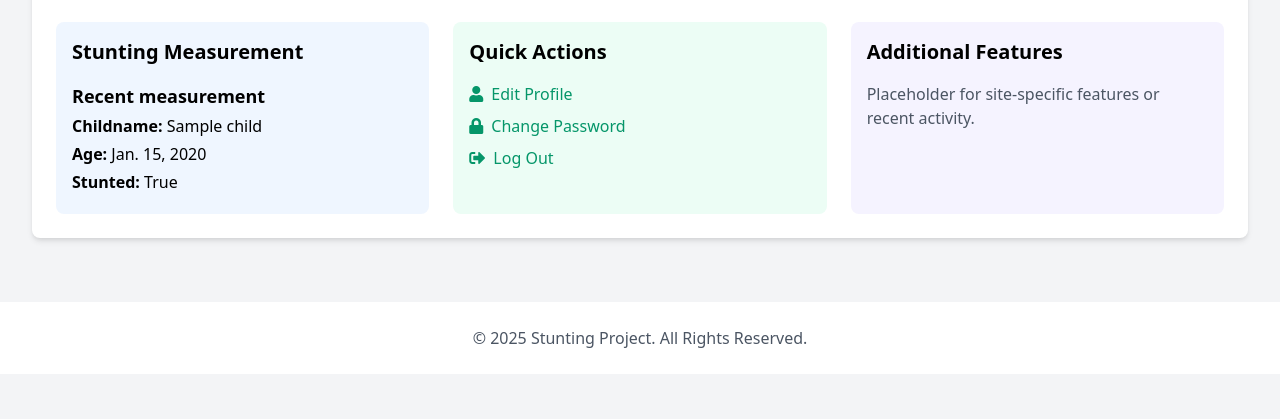
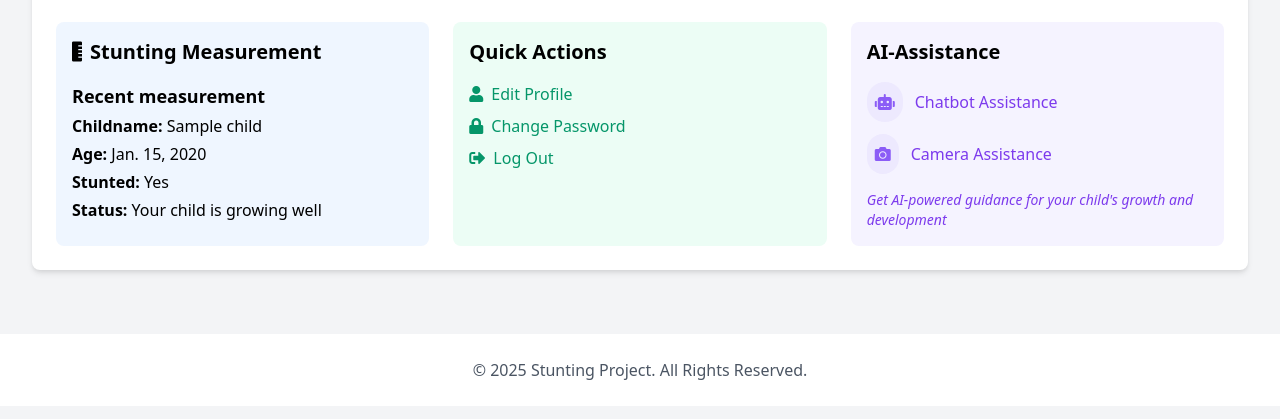
Before and after one commit to gabrieljumanne/Stunting_AI_system, a Django app: template dashbord/templates/dashbord/parent.html in a window 1280 px wide. Shown: the part 158-577 px from the top of the page. Run offline with Django 5.2, Linux system fonts and the light colour scheme; the template is opened without the code that fills it: values that come from a table or form of the project are taken from there, others are empty; tables that the repository leaves empty hold one stand-in row (values such as "Sample post").

Commit message:
modified dashbord

```diff
--- a/dashbord/templates/dashbord/parent.html
+++ b/dashbord/templates/dashbord/parent.html
@@ -7,12 +7,23 @@
         <!-- Dashboard Quick Access -->
         <div class="grid grid-cols-1 md:grid-cols-3 gap-6">
             <div class="bg-blue-50 p-4 rounded-lg">
-                <h2 class="text-xl font-semibold mb-4">Stunting Measurement</h2>
+                <a href="{% url 'measurement:child_register' %}" class="hover:text-blue-600 block">
+                    <h2 class="text-xl font-semibold mb-4 flex items-center">
+                        <i class="fas fa-ruler-vertical mr-2"></i>Stunting Measurement
+                    </h2>
+                </a>
                 <div>
                     <h3 class="text-lg font-semibold mb-1">Recent measurement</h3>
                     <p class="my-1"><strong>Childname:</strong> {{ latest_child.name }}</p>
                     <p class="my-1"><strong>Age:</strong> {{ latest_child.date_of_birth }}</p>
-                    <p class="my-1"><strong>Stunted:</strong> {{ latest_child_result.is_stunted}}</p>
+                    {%if latest_child_result.is_stunted%}
+                    <p class="my-1"><strong>Stunted:</strong> Yes</p>
+                    <p class="my-1"><strong>Status:</strong> Your child is growing well</p>
+
+                    {%else%}
+                        <p class="my-1"><strong>Stunted:</strong> No</p>
+                        <p class="my-1"><strong>Status:</strong> Your child growth is not well visit medical assistance</p>
+                    {%endif%}
                 </div>
             </div>
 
@@ -41,8 +52,28 @@
             </div>
 
             <div class="bg-purple-50 p-4 rounded-lg">
-                <h2 class="text-xl font-semibold mb-4">Additional Features</h2>
-                <p class="text-gray-600">Placeholder for site-specific features or recent activity.</p>
+                <h2 class="text-xl font-semibold mb-4">AI-Assistance</h2>
+                <ul class="space-y-3">
+                    <li>
+                        <a href="#" class="flex items-center text-purple-600 hover:text-purple-800 transition-colors group">
+                            <div class="bg-purple-100 p-2 rounded-full mr-3 group-hover:bg-purple-200">
+                                <i class="fas fa-robot text-purple-500"></i>
+                            </div>
+                            <span>Chatbot Assistance</span>
+                            <i class="fas fa-chevron-right ml-auto opacity-0 group-hover:opacity-100 transition-opacity"></i>
+                        </a>
+                    </li>
+                    <li>
+                        <a href="#" class="flex items-center text-purple-600 hover:text-purple-800 transition-colors group">
+                            <div class="bg-purple-100 p-2 rounded-full mr-3 group-hover:bg-purple-200">
+                                <i class="fas fa-camera text-purple-500"></i>
+                            </div>
+                            <span>Camera Assistance</span>
+                            <i class="fas fa-chevron-right ml-auto opacity-0 group-hover:opacity-100 transition-opacity"></i>
+                        </a>
+                    </li>
+                </ul>
+                <p class="text-sm text-purple-600 italic mt-4">Get AI-powered guidance for your child's growth and development</p>
             </div>
         </div>
     </div>
--- a/measurement/models.py
+++ b/measurement/models.py
@@ -110,9 +110,9 @@ class Measurement(models.Model):
     def save(self, *args, **kwargs):
         #age_month calculataion logic
         dob = self.child.date_of_birth
-        measurement_date = self.date or timezone().now().date()
+        measurement_date = self.date or timezone.now().date()
         delta = relativedelta(measurement_date, dob)
-        self.age_months = delta.years * 12 + delta.month
+        self.age_months = delta.years * 12 + delta.months
         super().save(*args, **kwargs)
 
     def __str__(self):
--- a/measurement/templates/measurement/child_results.html
+++ b/measurement/templates/measurement/child_results.html
@@ -39,9 +39,9 @@
         </div>
 
         <div class="mt-6">
-            <a href="{% url 'measurement:child_detail' result.measurement.child.id %}"
+            <a href="{%url 'dashbord:parent_dashbord'%}"
                class="bg-blue-500 text-white py-2 px-4 rounded hover:bg-blue-600">
-                Back to Child Profile
+                Back to Your Profile
             </a>
         </div>
     </div>
--- a/measurement/views.py
+++ b/measurement/views.py
@@ -16,7 +16,7 @@ class ChildRegistrationView(CreateView):
     model = Child
     form_class = ChildForm
     template_name = 'measurement/child_register.html'
-    success_url = reverse_lazy('measurement:child_measure')
+
 
     @method_decorator(sensitive_post_parameters())
     @method_decorator(never_cache)
@@ -33,6 +33,10 @@ class ChildRegistrationView(CreateView):
         kwargs = super().get_form_kwargs()
         kwargs['parent'] = self.request.user
         return kwargs
+
+    def get_success_url(self):
+        #self.objedct for new created child
+        return reverse_lazy("measurement:child_measure", kwargs={'child_id':self.object.id})
 
     def form_valid(self, form):
         """set the parent field to the login user"""
```
